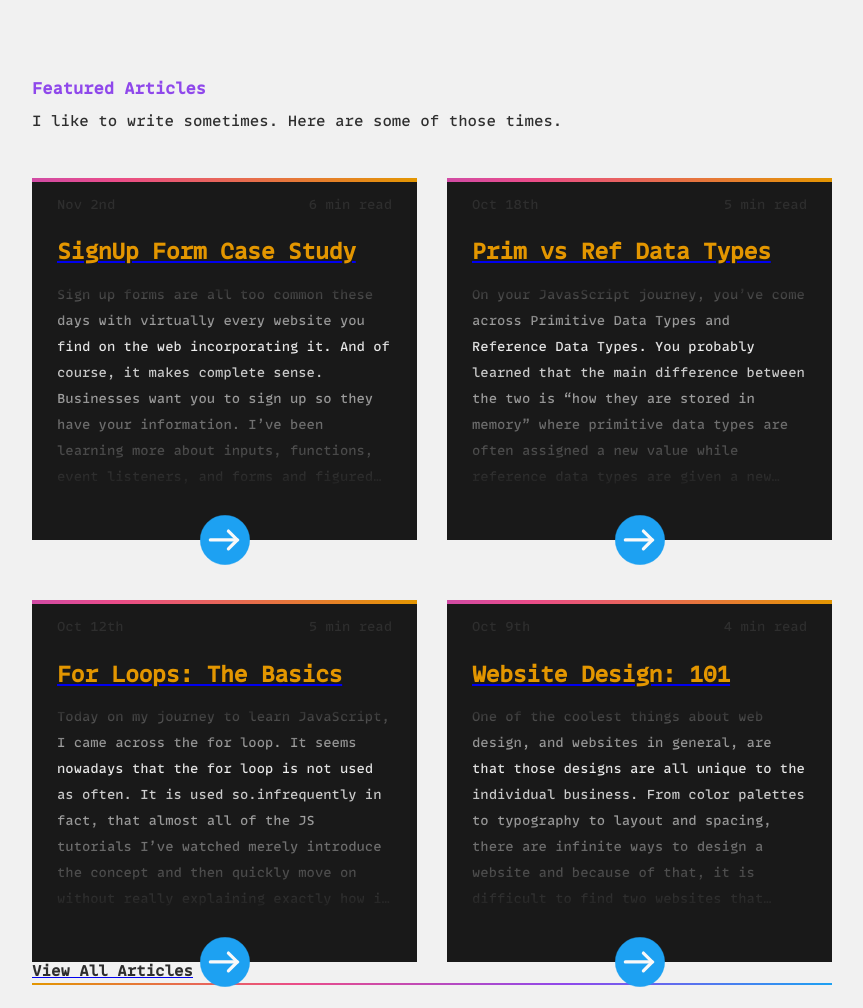
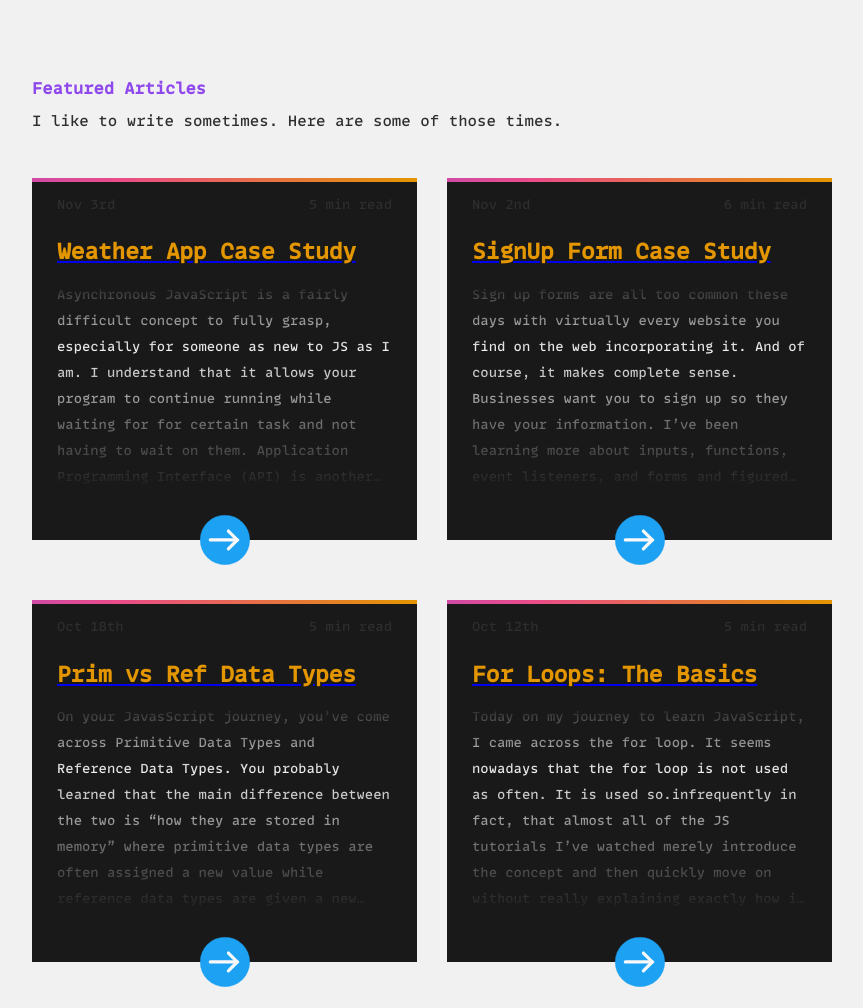
Before and after one commit to alex-vong/alex-online, a PHP site: page / in a window 1280 px wide. Shown: the part 2047-3055 px from the top of the page, without its empty margins (208-1071 px from the left). Run offline with PHP 8.4, Linux system fonts and the light colour scheme.

Commit message:
added weather app case study to avd

```diff
--- a/modules/projects-data.php
+++ b/modules/projects-data.php
@@ -159,6 +159,18 @@ $bits = [
 
 
 $latestBlog = [
+	[
+		"title" => "Weather App Case Study",
+		"month" => "Nov",
+		"day" => "3rd",
+		"year" => 2022,
+		"link" => "https://alextalk.substack.com/p/case-study-api-weather-app",
+		"headline" => "My first every JavaScript Project. Featuring event handlers and Regular Expressions. Read all about it.",
+		"preview" => "Asynchronous JavaScript is a fairly difficult concept to fully grasp, especially for someone as new to JS as I am. I understand that it allows your program to continue running while waiting for for certain task and not having to wait on them. Application Programming Interface (API) is another topic that will take some time for me to fully comprehend and get comfortable with. I can see the benefits of APIs however and the power it holds in allowing programmers to “fetch” large amounts of information they need so they can filter through them and grab what they need and dynamically add those data to the DOM. Mind blown....",
+		"read-time" => 5,
+		"demo" => false,
+		"front-page" => true,
+	],
 	[
 		"title" => "SignUp Form Case Study",
 		"month" => "Nov",
```
